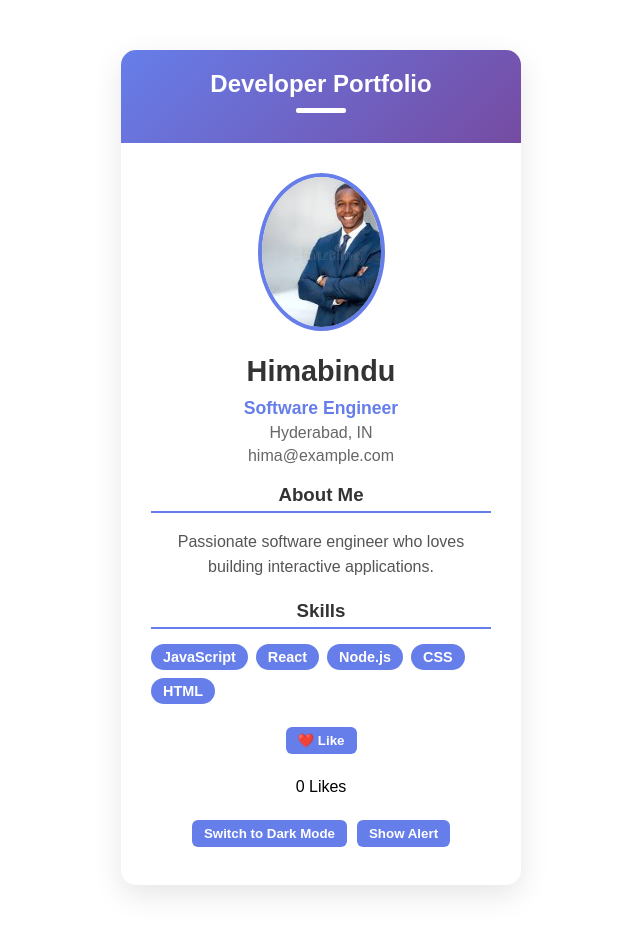
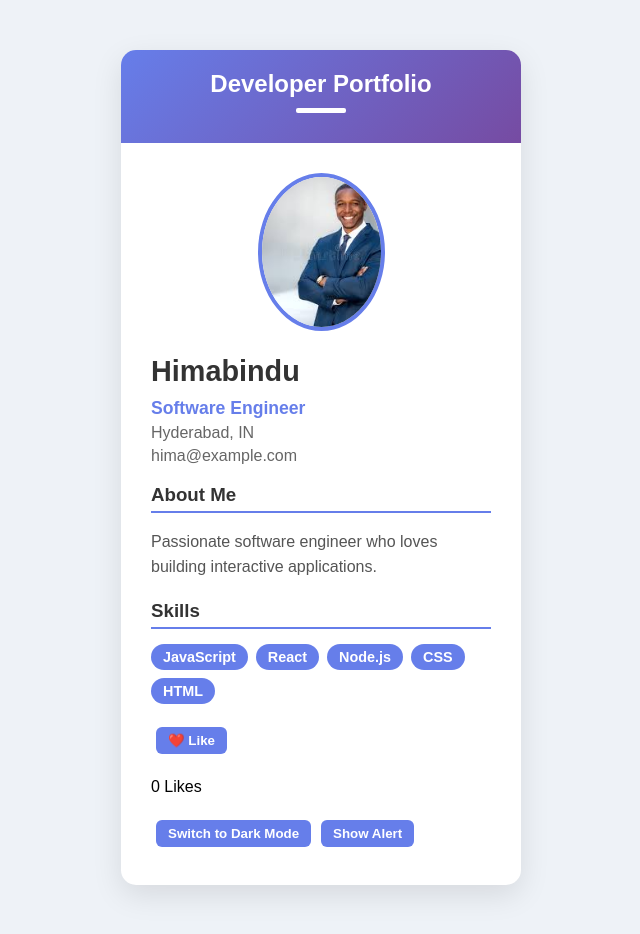
Before and after one commit to abindu022-sketch/react-essential-assignments, a React (Create React App) app: page / in a window 1280 px wide. Shown: the whole page, without its empty margins (319-959 px from the left). Built offline with nearby package versions, Linux system fonts and the light colour scheme.

Commit message:
removed unused css styling in app.css

```diff
--- a/src/App.css
+++ b/src/App.css
@@ -1,38 +1,13 @@
-.App {
-  text-align: center;
+
+body {
+  margin: 0;
+  font-family: "Segoe UI", Arial, sans-serif;
+  background: #eef2f7;
 }
 
-.App-logo {
-  height: 40vmin;
-  pointer-events: none;
-}
-
-@media (prefers-reduced-motion: no-preference) {
-  .App-logo {
-    animation: App-logo-spin infinite 20s linear;
-  }
-}
-
-.App-header {
-  background-color: #282c34;
+.App {
   min-height: 100vh;
   display: flex;
-  flex-direction: column;
+  justify-content: center;
   align-items: center;
-  justify-content: center;
-  font-size: calc(10px + 2vmin);
-  color: white;
 }
-
-.App-link {
-  color: #61dafb;
-}
-
-@keyframes App-logo-spin {
-  from {
-    transform: rotate(0deg);
-  }
-  to {
-    transform: rotate(360deg);
-  }
-}
```
